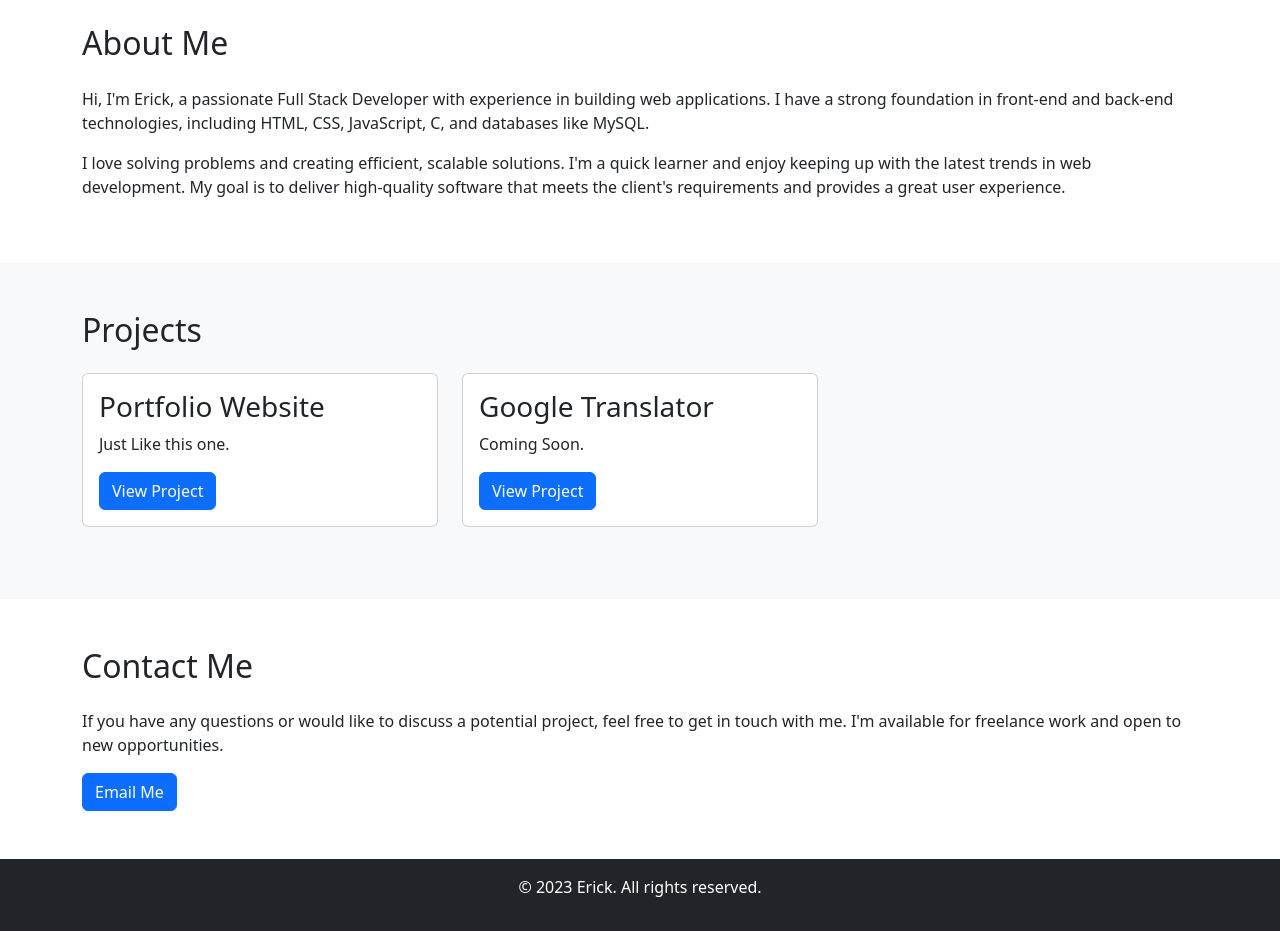
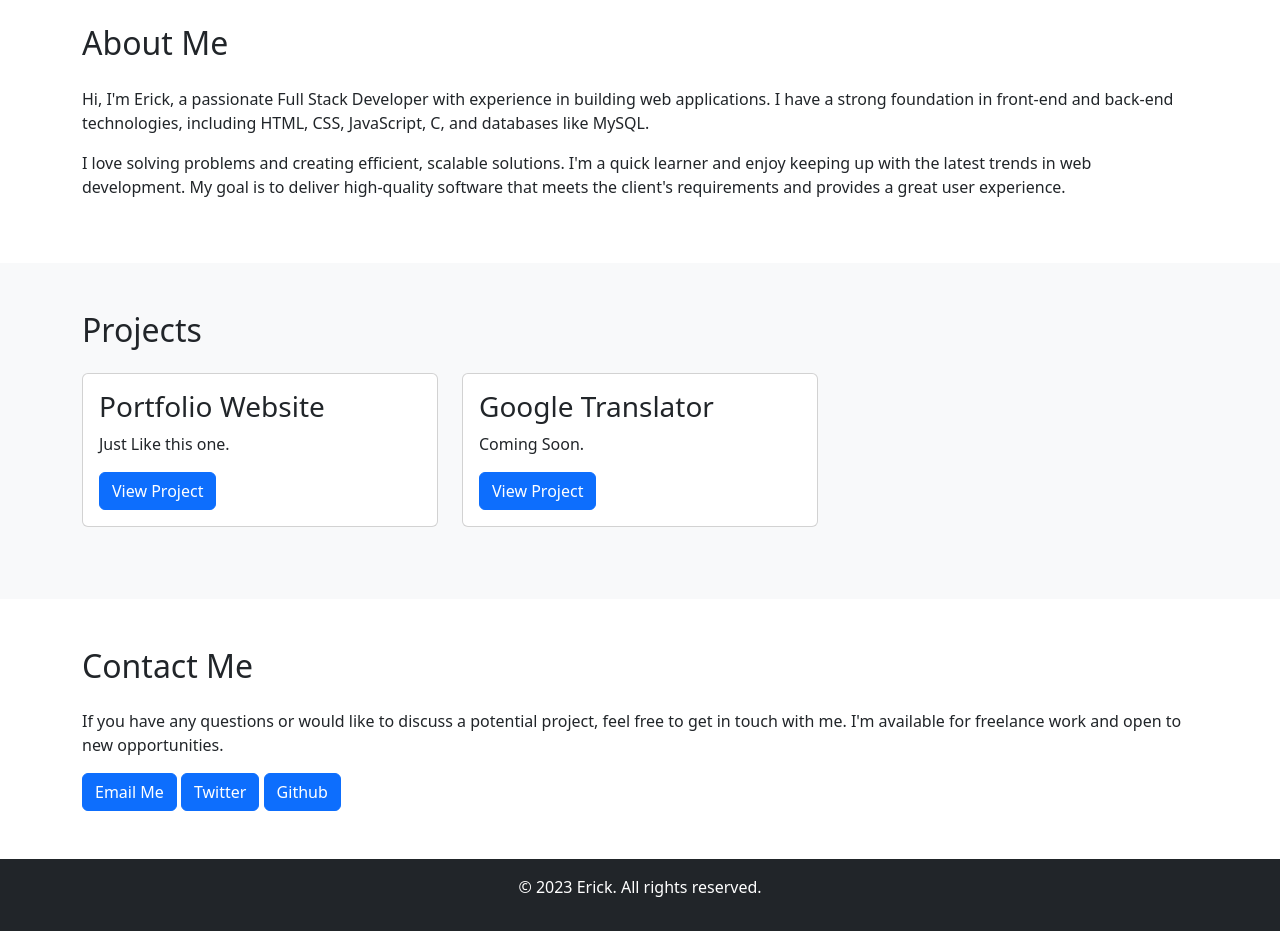
Before and after one commit to Iamerick25/alx-landing_page, a Jekyll site: the page index.html, which Jekyll copies as it is, in a window 1280 px wide, cut to the strip 535-1466 px from the top of the page. Built offline with Jekyll 4.4.1, drawn with Linux system fonts in a browser that asks for light colours.

Commit message:
Update index.html

```diff
--- a/index.html
+++ b/index.html
@@ -82,6 +82,8 @@
       <h2 class="mb-4">Contact Me</h2>
       <p>If you have any questions or would like to discuss a potential project, feel free to get in touch with me. I'm available for freelance work and open to new opportunities.</p>
       <a href="erickchinyem@gmail.com" class="btn btn-primary">Email Me</a>
+      <a href="https://twitter.com/ChinyemErick" class="btn btn-primary">Twitter</a>
+      <a href="https://github.com/Iamerick25/alx-landing_page" class="btn btn-primary">Github</a>
     </div>
   </section>
 
```
